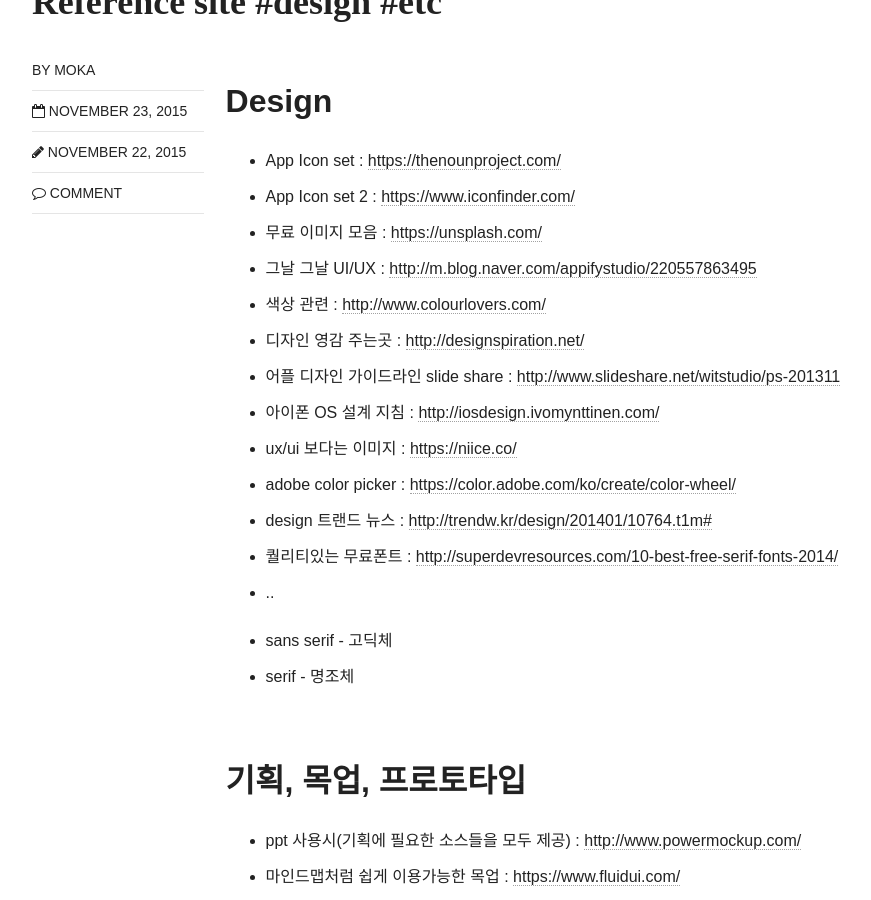
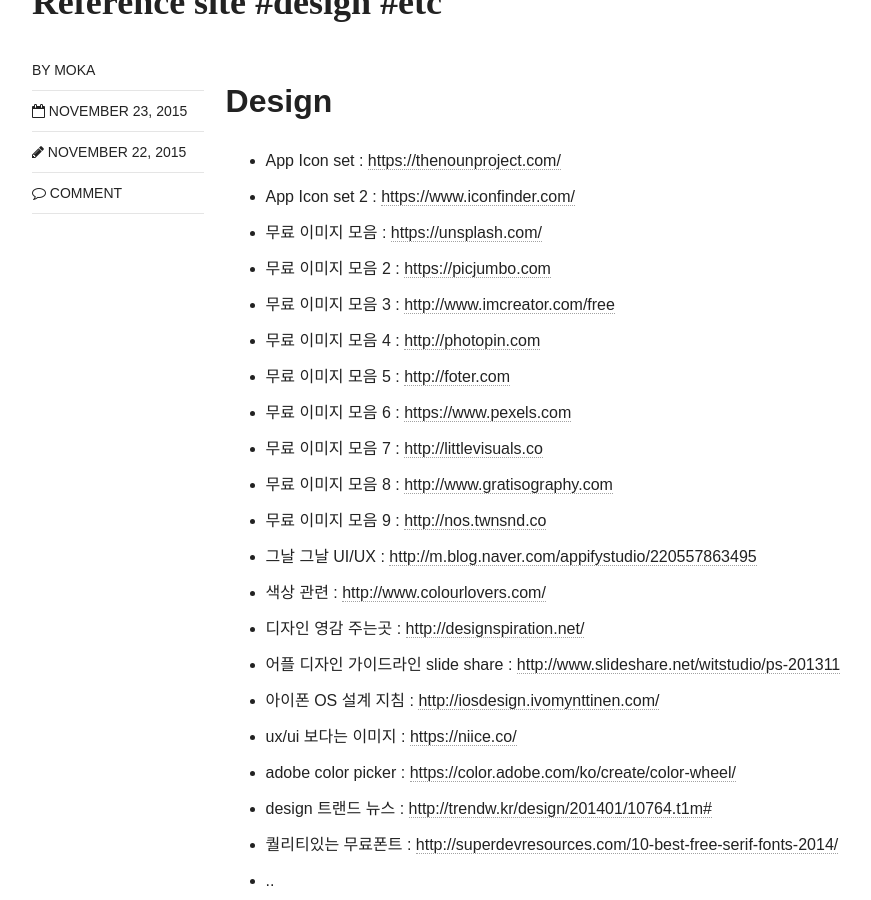
Before and after one commit to steadymoka/moka-a.github.io, a Jekyll site: the page built from _posts/dev-blog/2015-12-10-site.md, in a window 1280 px wide and 900 px high, scrolled down 505 px. Shown: the whole window, without its empty margins (154-1025 px from the left). Built offline with Jekyll 4.4.1, drawn with Linux system fonts in a browser that asks for light colours; nearby versions of some CDN libraries; comment, search, counter and statistics services are not loaded.

Commit message:
edit blog site of design

```diff
--- a/_posts/dev-blog/2015-12-10-site.md
+++ b/_posts/dev-blog/2015-12-10-site.md
@@ -14,6 +14,14 @@ date: 2015-11-22T23:39:55-04:00
 * App Icon set   :   [https://thenounproject.com/](https://thenounproject.com/)
 * App Icon set 2   :   [https://www.iconfinder.com/](https://www.iconfinder.com/)
 * 무료 이미지 모음   :   [https://unsplash.com/](https://unsplash.com/)
+* 무료 이미지 모음 2   :   [https://picjumbo.com](https://picjumbo.com)
+* 무료 이미지 모음 3   :   [http://www.imcreator.com/free](http://www.imcreator.com/free)
+* 무료 이미지 모음 4   :   [http://photopin.com](http://photopin.com)
+* 무료 이미지 모음 5   :   [http://foter.com](http://foter.com)
+* 무료 이미지 모음 6   :   [https://www.pexels.com](https://www.pexels.com)
+* 무료 이미지 모음 7   :   [http://littlevisuals.co](http://littlevisuals.co)
+* 무료 이미지 모음 8   :   [http://www.gratisography.com](http://www.gratisography.com)
+* 무료 이미지 모음 9   :   [http://nos.twnsnd.co](http://nos.twnsnd.co)
 * 그날 그날 UI/UX   :   [http://m.blog.naver.com/appifystudio/220557863495](http://m.blog.naver.com/appifystudio/220557863495)
 * 색상 관련   :   [http://www.colourlovers.com/](http://www.colourlovers.com/)
 * 디자인 영감 주는곳   :   [http://designspiration.net/](http://designspiration.net/)
```
